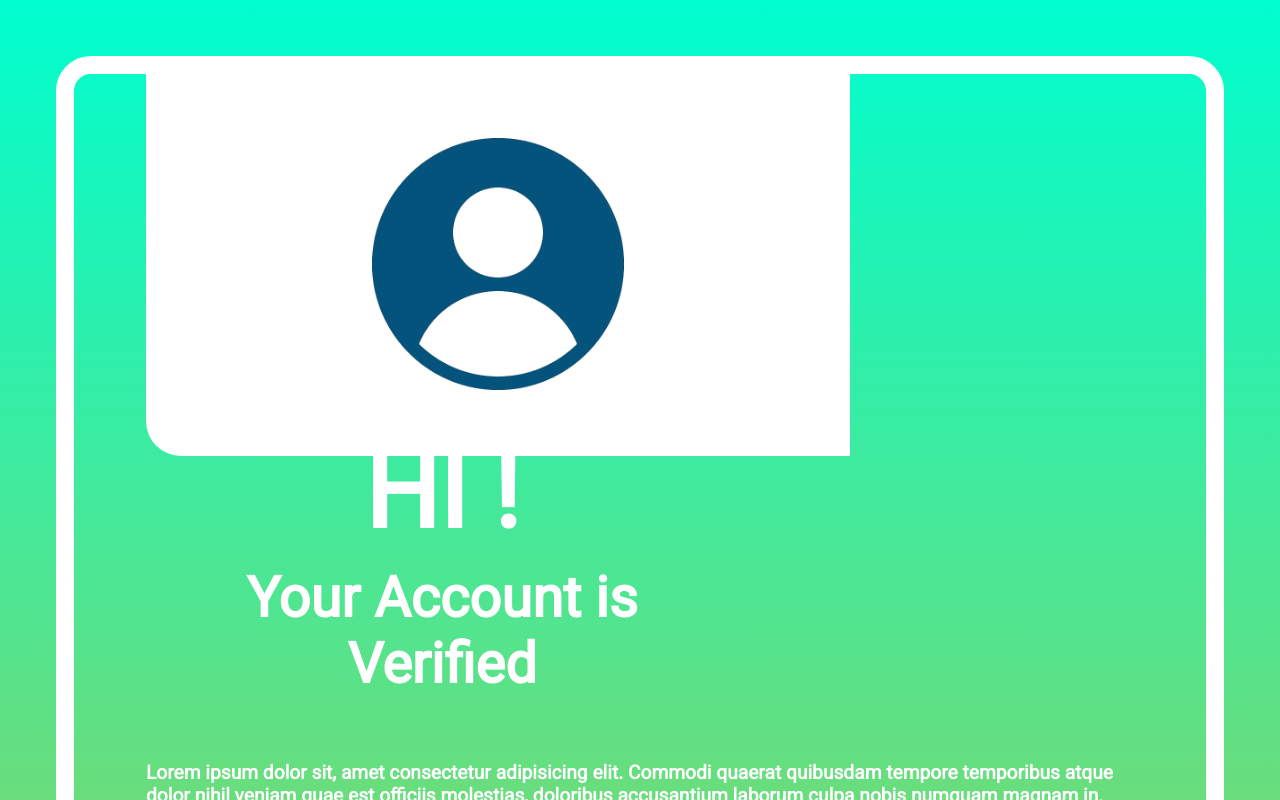
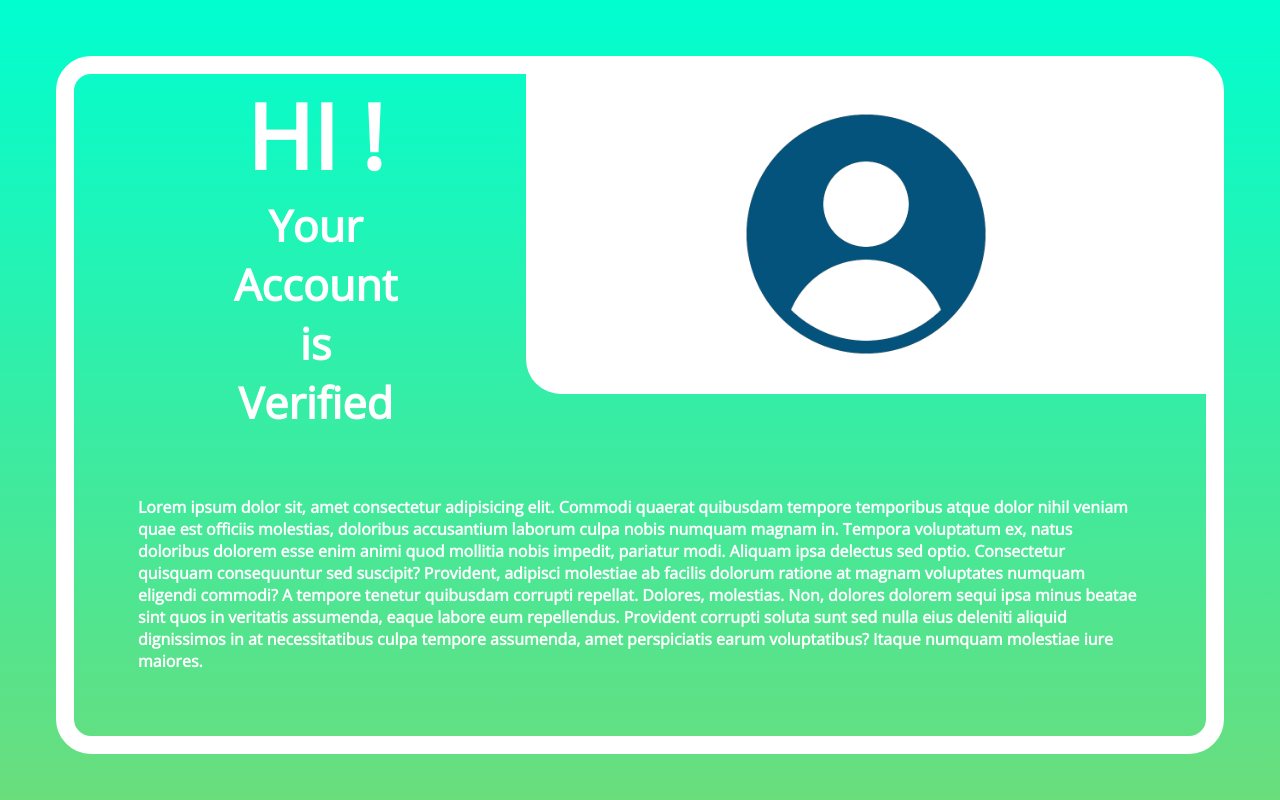
Before and after one commit to velizhaar/notification-card, a React (Create React App) app: page / in a window 1280 px wide. Built offline with nearby package versions, Linux system fonts and the light colour scheme.

Commit message:
restyling content

```diff
--- a/public/index.html
+++ b/public/index.html
@@ -8,6 +8,10 @@
     <meta
       name="description"
       content="Web site created using create-react-app"
+    />
+    <link
+      href="https://fonts.googleapis.com/css2?family=Open+Sans&display=swap"
+      rel="stylesheet"
     />
     <link
       href="https://fonts.googleapis.com/css2?family=Roboto&display=swap"
--- a/src/App.css
+++ b/src/App.css
@@ -1,7 +1,6 @@
 * {
   margin: 0;
   padding: 0;
-  font-family: "Roboto", sans-serif;
 }
 .container {
   background: linear-gradient(rgb(0, 254, 208), rgb(106, 221, 124));
@@ -15,11 +14,13 @@
   overflow: auto;
 }
 .wrapper {
-  margin: 3.5rem;
+  border-radius: 35px;
+  border: 11px solid white;
+  margin: 1.8rem;
+  padding: 0;
   min-height: 70vh;
-  border: 18px solid white;
-  border-radius: 35px;
-  padding: 4.5rem;
+  color: white;
+  font-family: "Roboto", sans-serif;
 }
 .account {
   display: flex;
@@ -27,69 +28,65 @@
   flex-wrap: wrap-reverse;
 }
 .notification {
-  margin-left: 6rem;
-  max-width: 50vh;
-  text-align: center;
+  margin: 0 auto;
 }
 
 h1,
-h2,
+h2 {
+  font-size: 2.7rem;
+}
+
 h3 {
-  color: white;
+  text-align: left;
+  padding: 1.5rem 1.2rem;
+  font-size: 1rem;
 }
-h1 {
-  font-size: 6.5rem;
-  margin-top: -1.5rem;
-}
-h2 {
-  padding-top: 0.7rem;
-  font-size: 3.5rem;
-}
-h3 {
-  font-size: 1.2rem;
-  text-align: left;
-  padding-top: 4rem;
-}
+
 .user {
+  border-radius: 10px;
+  border-radius: 0;
+  width: 85vh;
+  height: 33vh;
+  margin-bottom: 1.8rem;
   background: white;
-  height: 48vh;
-  width: 88vh;
-  border-bottom-left-radius: 35px;
-  margin-top: -4.6rem;
-  margin-right: -4.6rem;
+  align-content: start;
   display: flex;
   justify-content: center;
 }
 img {
-  height: 270px;
   margin: auto;
+  height: 25vh;
 }
-@media (max-width: 1000px) {
+@media (min-width: 925px) {
+  .account {
+    display: grid;
+    justify-content: space-between;
+    grid-template-columns: 0.7fr auto;
+  }
   .wrapper {
-    border: 11px solid white;
-    margin: 1.8rem;
-    padding: 0;
+    margin: 3.5rem;
+    border: 18px solid white;
+    font-family: "Open Sans", sans-serif;
   }
   .user {
-    border-radius: 10px;
-    margin: 0;
-    border-radius: 0;
-    height: 32vh;
-    padding-bottom: 0.5rem;
+    height: 40vh;
+    border-bottom-left-radius: 35px;
   }
   img {
-    height: 180px;
+    height: 32vh;
   }
   .notification {
-    padding-top: 4rem;
-    margin: 0 2.8rem;
+    margin-left: 10rem;
+    text-align: center;
   }
-  h1,
+  h1 {
+    font-size: 5.6rem;
+  }
   h2 {
-    font-size: 2.8rem;
+    font-size: 2.7rem;
   }
   h3 {
-    padding: 2.3rem 1.2rem 1.2rem 1.2rem;
-    font-size: 1.2rem;
+    font-size: 1rem;
+    padding: 4rem;
   }
 }
--- a/src/components/Container.jsx
+++ b/src/components/Container.jsx
@@ -30,12 +30,7 @@ export default function Container() {
             eaque labore eum repellendus. Provident corrupti soluta sunt sed
             nulla eius deleniti aliquid dignissimos in at necessitatibus culpa
             tempore assumenda, amet perspiciatis earum voluptatibus? Itaque
-            numquam molestiae iure maiores. Minima amet sapiente perspiciatis,
-            tenetur voluptatem temporibus voluptate iure deserunt quas iusto
-            vitae incidunt ab fuga beatae autem nihil aliquid blanditiis, fugit
-            dignissimos ratione fugiat alias reiciendis. Quia eum ipsam
-            asperiores minus laudantium ea eveniet ex earum, recusandae suscipit
-            ducimus eius placeat repellat, molestiae fuga.
+            numquam molestiae iure maiores.
           </h3>
         </div>
       </div>
```
